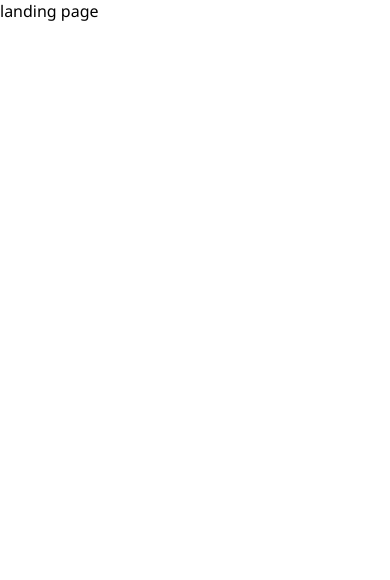
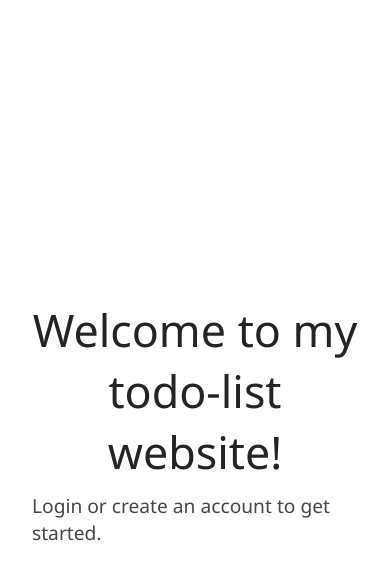
Before and after one commit to import-username/react-todo-app-frontend, a React (Create React App) app: page / in a window 390 px wide. Shown: the top 580 px of the page. Built offline with nearby package versions, Linux system fonts and the light colour scheme; no server answers.

Commit message:
added landing page for un-authenticated clients

```diff
--- a/src/App.tsx
+++ b/src/App.tsx
@@ -2,13 +2,14 @@ import React from "react";
 import { BrowserRouter, Routes, Route } from "react-router-dom";
 import "./App.scss";
 import AuthElement from "./components/AuthElement/AuthElement";
+import LandingPage from "./components/LandingPage/LandingPage";
 import NotFoundPage from "./components/NotFoundPage/NotFoundPage";
 
 function App() {
     return (
         <BrowserRouter>
             <Routes>
-                <Route path="/" element={<AuthElement loadScreen defaultElement={<div>landing page</div>}><div>todo list page</div></AuthElement>} />
+                <Route path="/" element={<AuthElement loadScreen defaultElement={<LandingPage />}><div>todo list page</div></AuthElement>} />
                 <Route path="*" element={<NotFoundPage/>} />
             </Routes>
         </BrowserRouter>
--- /dev/null
+++ b/src/components/LandingPage/LandingPage.module.scss
@@ -0,0 +1,45 @@
+$primary-foreground: rgb(36, 36, 36);
+$secondary-foreground: rgb(70, 70, 70);
+
+.landing-page-container {
+    width: 100%;
+    height: 100%;
+    display: flex;
+    justify-content: center;
+    align-items: center;
+    flex-direction: column;
+    padding: 0 1rem;
+    box-sizing: border-box;
+}
+
+.landing-page-text-container {
+    display: flex;
+    flex-direction: column;
+}
+
+.landing-page-title {
+    font-size: 3.4em;
+    max-width: 500px;
+    text-align: left;
+    color: $primary-foreground;
+}
+
+.landing-page-description {
+    color: $secondary-foreground;
+    text-align: left;
+    width: 100%;
+    margin-top: 10px;
+    font-size: 1.2em;
+}
+
+@media all and (max-width: 750px) {
+    .landing-page-title {
+        font-size: 2.8em;
+        text-align: center;
+    }
+
+    .landing-page-description {
+        text-align: left;
+        padding: 0 1rem;
+    }
+}
--- /dev/null
+++ b/src/components/LandingPage/LandingPage.tsx
@@ -0,0 +1,14 @@
+import React from "react";
+import styles from "./LandingPage.module.scss";
+import slideAnims from "../../css/animations/SlideAnims.module.scss";
+
+export default function LandingPage() {
+    return (
+        <div className={styles["landing-page-container"]}>
+            <div className={styles["landing-page-text-container"]}>
+                <span className={`${styles["landing-page-title"]} ${slideAnims["slide-left-anim"]}`}>Welcome to my todo-list website!</span>
+                <span className={`${styles["landing-page-description"]} ${slideAnims["slide-up-anim"]}`}>Login or create an account to get started.</span>
+            </div>
+        </div>
+    );
+}
--- /dev/null
+++ b/src/css/animations/SlideAnims.module.scss
@@ -0,0 +1,71 @@
+@mixin slideAnimation($direction: slideUp) {
+    opacity: 0;
+    animation-name: $direction;
+    animation-duration: 500ms;
+    animation-fill-mode: forwards;
+    animation-timing-function: ease;
+}
+
+.slide-up-anim {
+    @include slideAnimation(slideUp);
+}
+
+.slide-left-anim {
+    @include slideAnimation(slideLeft);
+}
+
+.slide-down-anim {
+    @include slideAnimation(slideDown);
+}
+
+.slide-right-anim {
+    @include slideAnimation(slideRight);
+}
+
+@keyframes slideDown {
+    from {
+        opacity: 0;
+        transform: translateY(-50%);
+    }
+
+    to {
+        opacity: 1;
+        transform: translateY(0%);
+    }
+}
+
+@keyframes slideUp {
+    from {
+        opacity: 0;
+        transform: translateY(50%);
+    }
+
+    to {
+        opacity: 1;
+        transform: translateY(0%);
+    }
+}
+
+@keyframes slideLeft {
+    from {
+        opacity: 0;
+        transform: translateX(50%);
+    }
+
+    to {
+        opacity: 1;
+        transform: translateX(0%);
+    }
+}
+
+@keyframes slideRight {
+    from {
+        opacity: 0;
+        transform: translateX(-50%);
+    }
+
+    to {
+        opacity: 1;
+        transform: translateX(0%);
+    }
+}
```
